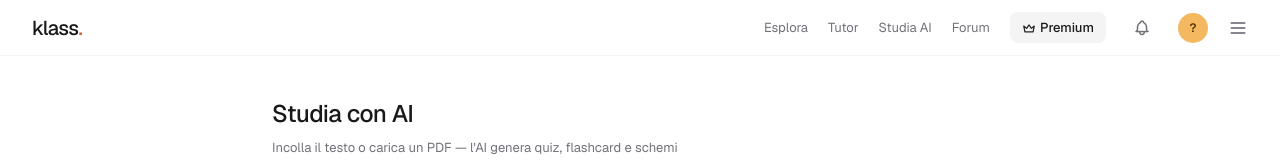
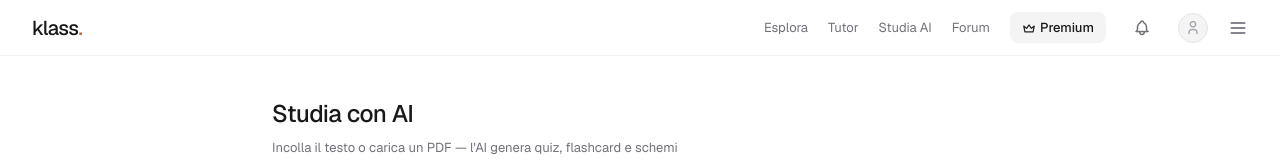
Before and after one commit to StarUpm/studynotes, a Next.js app: page /studia in a window 1280 px wide. Shown: the top 160 px of the page. Built offline with nearby package versions, Linux system fonts and the light colour scheme.

Commit message:
Update Layout.tsx

```diff
--- a/src/app/components/Layout.tsx
+++ b/src/app/components/Layout.tsx
@@ -276,9 +276,13 @@ export default function Layout({ children }: { children: React.ReactNode }) {
           <Link href="/profilo-utente" style={{ textDecoration: 'none' }}>
   {avatarUrl ? (
     <img src={avatarUrl} alt="Avatar" style={{ width: 30, height: 30, borderRadius: '50%', objectFit: 'cover', border: '0.5px solid #E4E4E7' }} />
-            ) : (
+  ) : nomeUtente ? (
     <div style={{ width: 30, height: 30, borderRadius: '50%', background: '#F4B860', display: 'flex', alignItems: 'center', justifyContent: 'center', fontSize: 12, fontWeight: 500, color: '#412402' }}>
       {iniziale}
+    </div>
+  ) : (
+    <div style={{ width: 30, height: 30, borderRadius: '50%', background: '#F4F4F5', border: '0.5px solid #E4E4E7', display: 'flex', alignItems: 'center', justifyContent: 'center' }}>
+      <i className="ti ti-user" style={{ fontSize: 16, color: '#A1A1AA' }} />
     </div>
   )}
 </Link>
```
Lines whose indentation alone changed are shown as unchanged.
